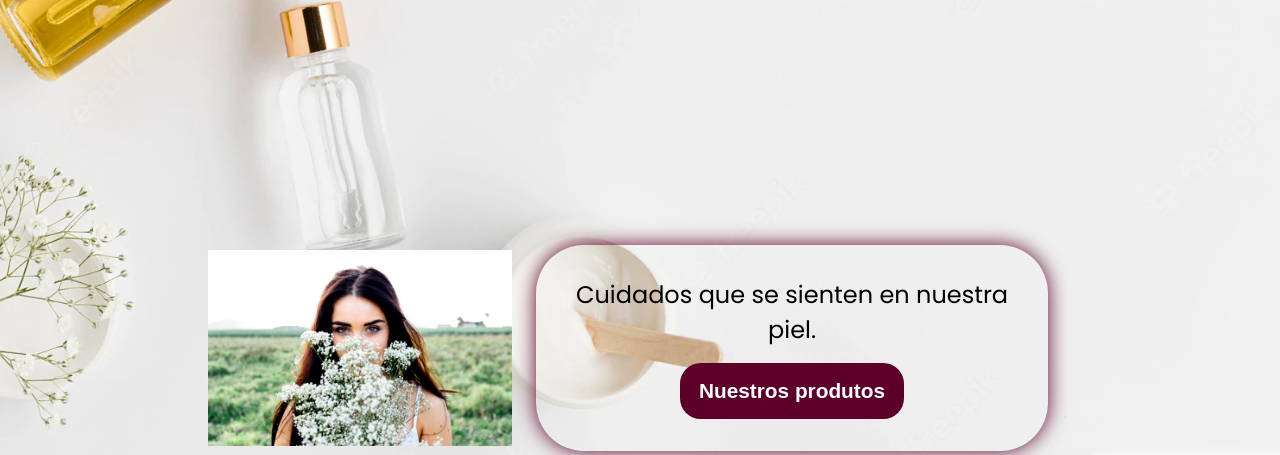
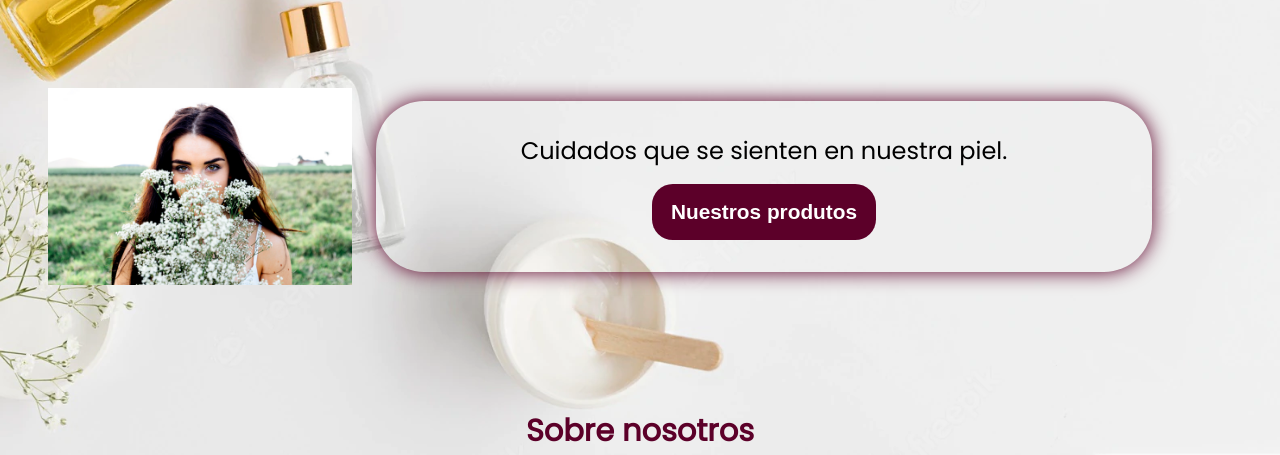
Before and after one commit to Pame1005/E4, a plain HTML site: page index.html in a window 1280 px wide. Shown: the part 345-800 px from the top of the page. Drawn offline with Linux system fonts and the light colour scheme.

Commit message:
Agrego cambios

```diff
--- a/style.css
+++ b/style.css
@@ -40,6 +40,7 @@ li {
     font-size: medium;
     font-weight: 600;
     text-align: center;
+    cursor: pointer;
 }
 li i {
     font-size: 1.5rem;
@@ -64,6 +65,7 @@ header {
     }
 .menu-btn {
     width: 50px;
+    cursor: pointer;
     }
 .menu-btn i {
     font-size: 2rem;
@@ -119,6 +121,7 @@ nav {
     font-weight: bold;
     background-color: var(--purple);
     margin-bottom: 1rem;
+    cursor: pointer;
 }
 .about__section {
     display: flex;
@@ -163,7 +166,7 @@ p {
     padding: 2rem 0 2rem 0;
     box-shadow: 0 0 20px var(--lila);
     border-radius: 2rem;
-    margin: auto;
+    margin: 1rem;
     width: 23rem;
     height: 38rem;
 
@@ -182,6 +185,7 @@ p {
     justify-content: center;
     align-items: center;
     margin: auto;
+    cursor: pointer;
 }
 h1 {
     margin-bottom: 1rem;
@@ -253,14 +257,18 @@ h1 {
         background-color: #857C8D;
         transition: 3s;
         color: white;
-    }
+        }
     .our-slogan {
     display: flex;
     flex-direction: row;
     justify-content: space-between;
     align-items: center;
-    padding: 13rem;
-   }
+    margin: 3rem;
+    }
+    .slogan {
+        max-width: 60rem;
+        margin-right: 5rem;
+    }
    .img {
        position: relative;
 
```
